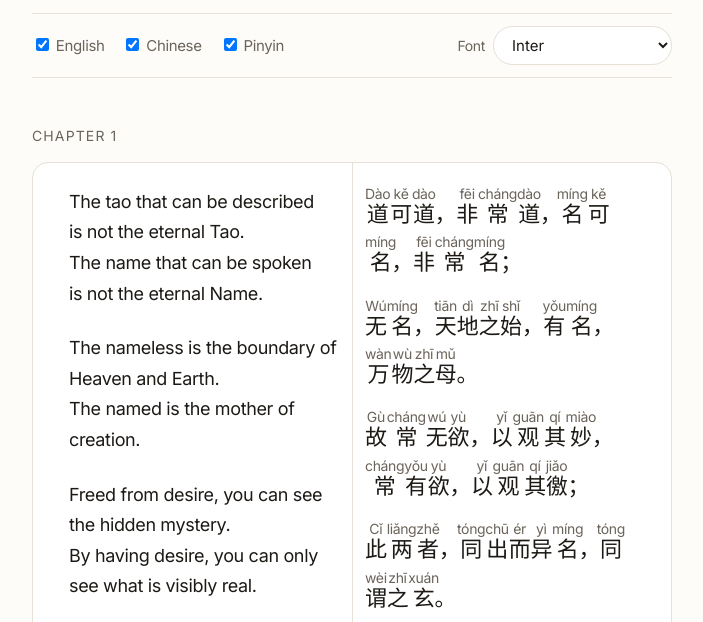
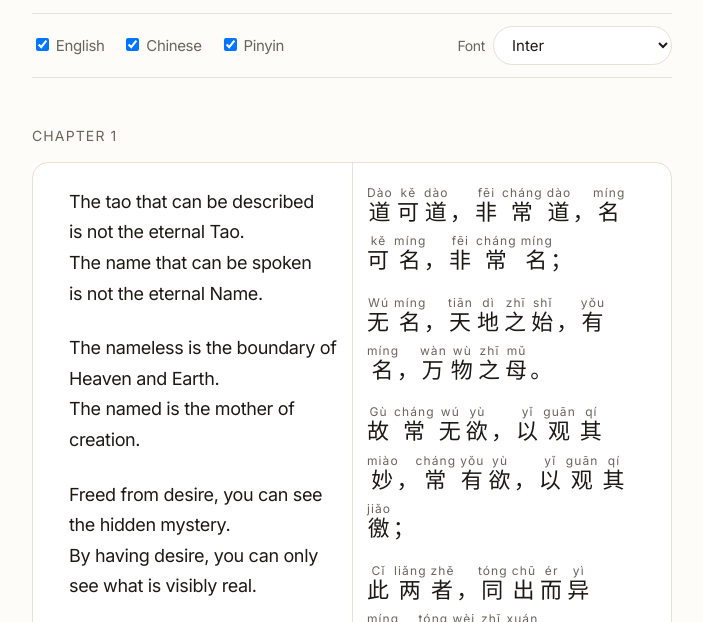
Before and after one commit to karlyitianli/dao-de-jing, a plain HTML site: page index.html in a window 1280 px wide. Shown: the part 100-722 px from the top of the page, without its empty margins (288-991 px from the left). Drawn offline with Linux system fonts and the light colour scheme; no server answers.

Commit message:
Give pinyin room: smaller rt, spacing between ruby characters

```diff
--- a/styles.css
+++ b/styles.css
@@ -132,12 +132,15 @@ article { padding: 32px 0 8px; }
   scroll-snap-align: center;
   padding: 24px 12px;
 }
-.lang-panel.chinese { font-size: 22px; line-height: 2.2; }
+.lang-panel.chinese { font-size: 22px; line-height: 2.2; letter-spacing: 0.05em; }
 .lang-panel.chinese p { margin: 0 0 12px; }
 /* Pinyin sits above each character with <ruby> and <rt>. The
-   annotation is smaller and muted, like the old pinyin lines were. */
-.lang-panel.chinese ruby { ruby-align: center; }
-.lang-panel.chinese rt { font-size: 14px; color: var(--muted); }
+   annotation is smaller and muted, like the old pinyin lines were.
+   A syllable is wider than its character, so the annotation is set
+   a touch smaller and each ruby gets a little side margin, or
+   neighbouring syllables run together, like chángdào. */
+.lang-panel.chinese ruby { ruby-align: center; margin: 0 2px; }
+.lang-panel.chinese rt { font-size: 12px; color: var(--muted); }
 .lang-panel.english { font-size: 18px; }
 .lang-panel.english p { margin: 0 0 24px; }
 /* Soft edge gradients hint the card swaps: the right fade shows
```
